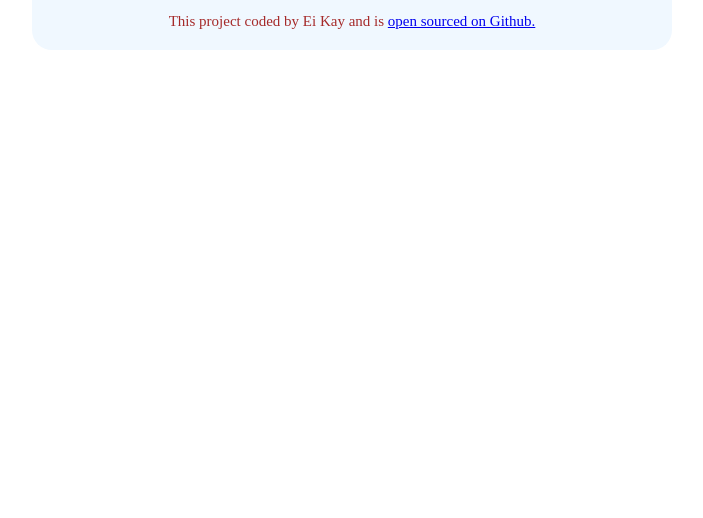
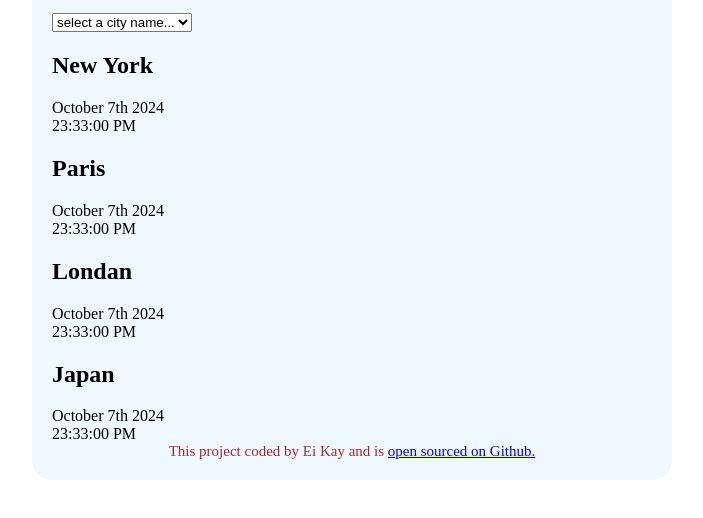
Before and after one commit to EiKayKhaing2024/World.Clock-Setup2, a plain HTML site: page index.html in a window 1280 px wide. Shown: the part 86-604 px from the top of the page, without its empty margins (288-991 px from the left). Drawn offline with Linux system fonts and the light colour scheme.

Commit message:
Updated the index.html to the project

```diff
--- a/index.html
+++ b/index.html
@@ -9,6 +9,33 @@
 <body>
     <div class="container">
     <h1>World Clock-Set up</h1>
+    <select>
+        <option value="">select a city name...</option>
+        <option value="">New York</option>
+        <option value="">Paris</option>
+        <option value="">Londan</option>
+        <option value="">Japan</option>
+    </select>
+    <div class="city">
+        <h2>New York</h2>
+        <div class="date">October 7th 2024</div>
+        <div class="time">23:33:00 PM</div>
+    </div>
+    <div class="city">
+        <h2>Paris</h2>
+        <div class="date">October 7th 2024</div>
+        <div class="time">23:33:00 PM</div>
+    </div>
+    <div class="city">
+        <h2>Londan</h2>
+        <div class="date">October 7th 2024</div>
+        <div class="time">23:33:00 PM</div>
+    </div>
+    <div class="city">
+        <h2>Japan</h2>
+        <div class="date">October 7th 2024</div>
+        <div class="time">23:33:00 PM</div>
+    </div>
     <footer>This project coded by Ei Kay and is <a href="https://github.com/EiKayKhaing2024/Worldclock-setup" target="_blank">open sourced on Github.</a></footer>
     <script src="javascript/index.js"></script></div>
 </body>
```
